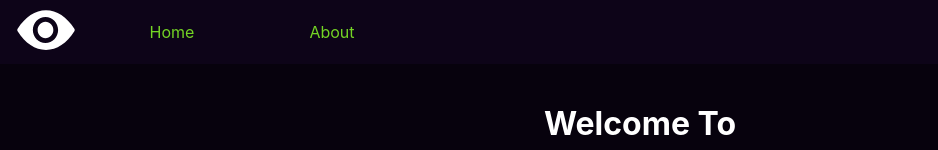
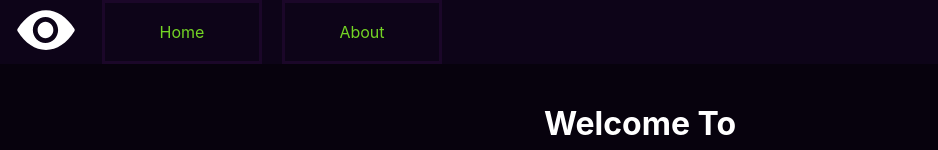
Before and after one commit to Dreadbot/TheGreenAlliance, a Next.js app: page / in a window 1280 px wide. Shown: the top 150 px of the page, without its empty margins (0-938 px from the left). Built offline with nearby package versions, Linux system fonts and the light colour scheme.

Commit message:
Made nav bar color changes (VERY SUBJECT TO CHANGE).

```diff
--- a/pages/index.tsx
+++ b/pages/index.tsx
@@ -17,12 +17,12 @@ const Home: NextPage = () => {
         <h1 className={styles.welcome}>Welcome To</h1>
         <h1 className={styles.title}>The Green Alliance</h1>
         <h2 className={styles.subtitle}>Our Mission</h2>
-        <div className={styles.divider}> </div>
+        <div className={styles.divider} />
         <p className={styles.bodytext}>
           Lorem ipsum dolor sit amet, consectetur adipiscing elit, sed do eiusmod tempor incididunt ut labore et dolore magna aliqua. Turpis in eu mi bibendum. Lacus sed viverra tellus in. Vulputate ut pharetra sit amet aliquam id diam maecenas. Fames ac turpis egestas maecenas pharetra convallis posuere. Ultrices gravida dictum fusce ut placerat orci. Morbi blandit cursus risus temper advaces
         </p>
         <h2 className={styles.subtitle}>What you need</h2>
-        <div className={styles.divider}> </div>
+        <div className={styles.divider} />
         <p className={styles.bodytext}>
           Non consectetur a erat nam at lectus. Auctor urna nunc id cursus. Mauris ultrices eros in cursus turpis massa. Vel turpis nunc eget lorem. Lectus proin nibh nisl condimentum id. Pellentesque id nibh tortor id aliquet. Lorem ipsum dolor sit amet. Tellus cras adipiscing enim eu turpis egestas pretium aenean pharetra. Volutpat commodo sed egestas egestas. Aenean pharetra magna ac placerat vestibulum lectus mauris ultrices. Rutrum quisque non tellus orci. Urna id volutpat lacus laoreet. In nulla posuere sollicitudin aliquam ultrices sagittis orci.
         </p>
--- a/styles/NavBar.module.scss
+++ b/styles/NavBar.module.scss
@@ -4,7 +4,6 @@
     position: fixed;
     top: 0;
     left: 0;
-    // height: 100px;
     width: 100%;
     background-color: colors.$nav;
 }
@@ -28,7 +27,11 @@
 }
 
 .route {
+    margin-left: 10px;
+    margin-right: 10px;
     width: 160px;
+    border-style: solid;
+    border-color: colors.$nav-border;
 }
 
 .route a {
--- a/styles/_colors.scss
+++ b/styles/_colors.scss
@@ -7,3 +7,4 @@ $gr-dark: #559C1A;
 $gr: #57B139;
 $gr-light: #9FD98C;
 $nav: #0d0418;
+$nav-border: #1b0729;
```
